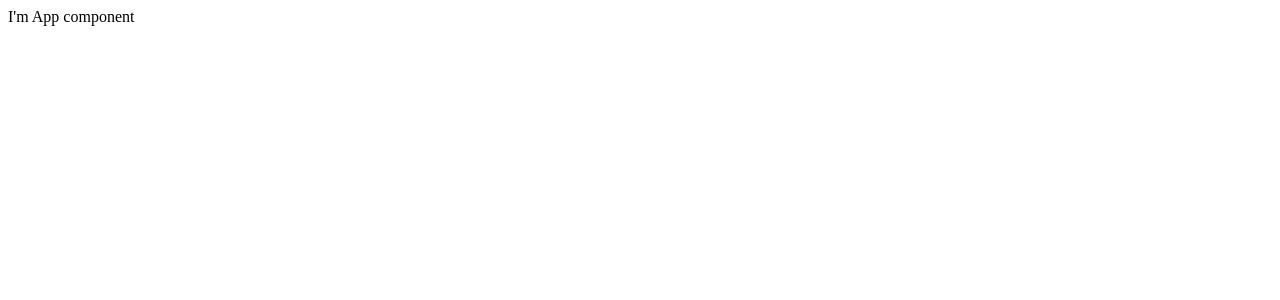
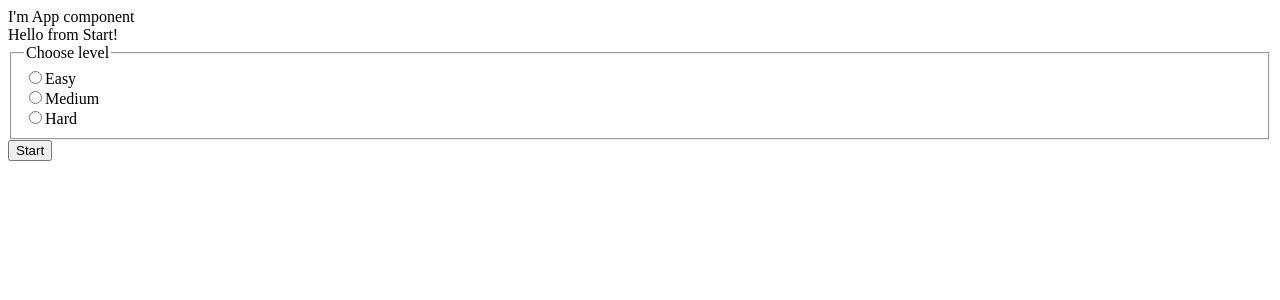
Before and after one commit to Yuliia-Behma/irregular-verbs-trainer, a Vue app: page / in a window 1280 px wide. Shown: the top 300 px of the page. Built offline with nearby package versions, Linux system fonts and the light colour scheme.

Commit message:
fill the Start training component

```diff
--- a/src/App.vue
+++ b/src/App.vue
@@ -3,14 +3,17 @@
 
   </nav>
   I'm App component
+<StartTraining></StartTraining>
 </template>
 
 <script>
-
+import StartTraining from "./components/StartTraining.vue"
 
 export default {
   name: 'App',
-
+  components: {
+    StartTraining
+  }
 }
 </script>
 
--- a/src/components/StartTraining.vue
+++ b/src/components/StartTraining.vue
@@ -1,16 +1,64 @@
 <template>
-  <div class="hello">
-    Hello from Start!
+  <div class="hello">Hello from Start!</div>
+  <div v-if="!allow" class="choose-level-container">
+    <fieldset @keyup.enter="startGameBtn">
+      <legend>Choose level</legend>
+      <div class="variant-box">
+        <input type="radio" name="gameLevel" value="easy" id="easyLevel" v-model="level"/>
+        <label for="easyLevel">Easy</label>
+      </div>
+      <div class="variant-box">
+        <input type="radio" name="gameLevel" value="medium" id="mediumLevel" v-model="level" />
+        <label for="easyLevel">Medium</label>
+      </div>
+      <div class="variant-box">
+        <input type="radio" name="gameLevel" value="hard" id="hardLevel" v-model="level" />
+        <label for="easyLevel">Hard</label>
+      </div>
+    </fieldset>
+
+    <button @click="startGameBtn">Start</button>
   </div>
+  <div
+    v-else
+    class="main-content"
+  >
+Main after choice
+</div>
+
 </template>
 
 <script>
-export default {
-  name: 'StartTraining',
+import { defineComponent, ref } from "vue";
 
-}
+import { useVerbsStore } from "@/store";
+
+export default defineComponent({
+  name: "StartTraining",
+
+  setup() {
+    const verbsStore = useVerbsStore();
+
+    const level = ref("");
+    const allow = ref(false)
+
+
+    function startGameBtn() {
+        allow.value = true;
+        verbsStore.getCurrentGameVerbsList(level);
+        console.log(level.value);
+
+      // console.log(level.value);
+    }
+
+    return {
+      verbsStore,
+      allow,
+      level,
+      startGameBtn
+    };
+  },
+});
 </script>
 
-<style scoped>
-
-</style>
+<style scoped></style>
--- a/src/store/index.js
+++ b/src/store/index.js
@@ -1,20 +1,27 @@
 import { defineStore } from 'pinia';
-import * as fs from 'fs';
+import json from '../jsonData/verbsData.json'
 
 export const useVerbsStore = defineStore({
     id: 'verb',
     state: () => ({
         currentVerbs: [],
-        loading: true,
     }),
     actions: {
         getCurrentGameVerbsList(level) {
-            const wordsData = JSON.parse(fs.readFileSync('../jsonData/verbsData.json'));
-            const currentLevelArr = wordsData[`${level}`];
-            const sortedArr = currentLevelArr.sort(Math.random - 0.5);
-            console.log(sortedArr);
-            this.currentVerbs = sortedArr.slise(0, 20);
-            this.loading = false;
+            const wordsData = json;
+            console.log(level.value)
+            const currentLevelArr = wordsData[`${level.value}`];
+            console.log(currentLevelArr)
+
+            const sortedArr = currentLevelArr
+                .map(value => ({ value, sort: Math.random() }))
+                .sort((a, b) => a.sort - b.sort)
+                .map(({ value }) => value)
+
+            console.log(sortedArr)
+            sortedArr.length = 20;
+            this.currentVerbs.push(...sortedArr)
+            console.log(this.currentVerbs)
         }
     }
 })
```
